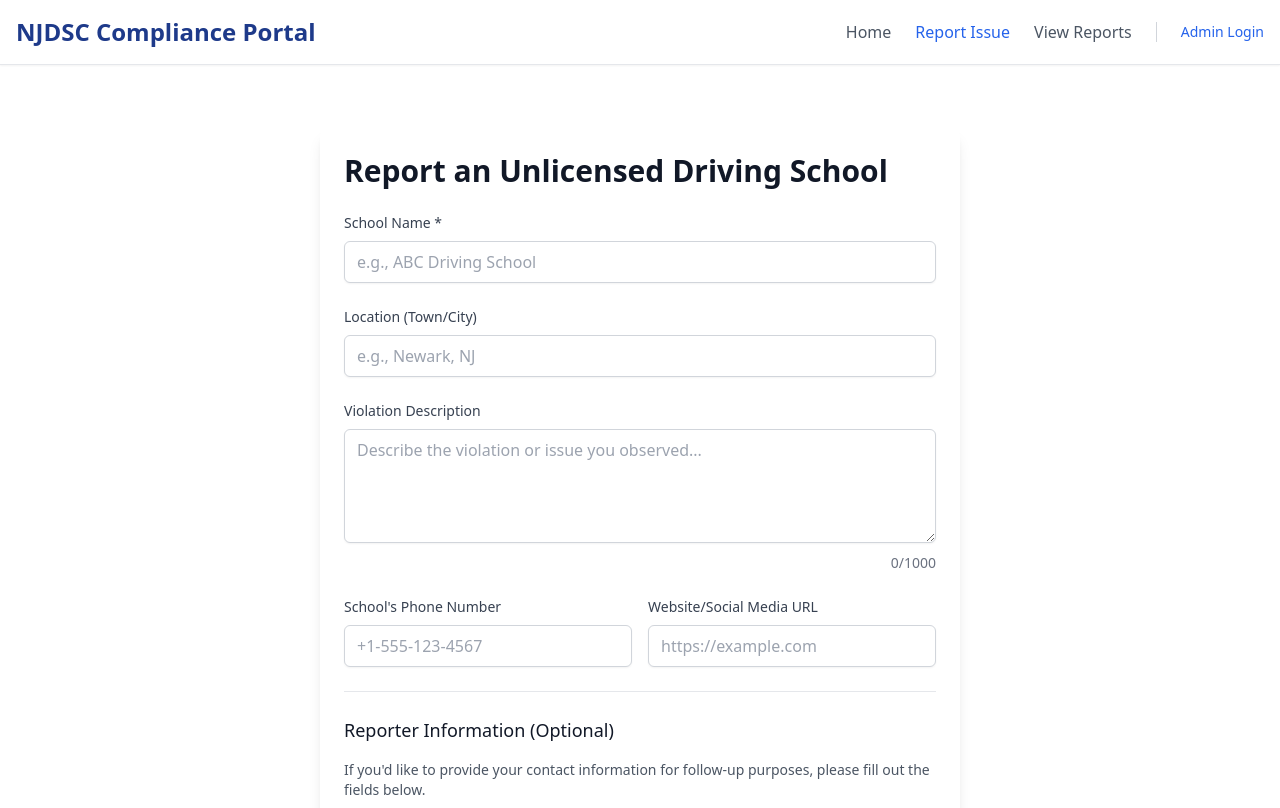
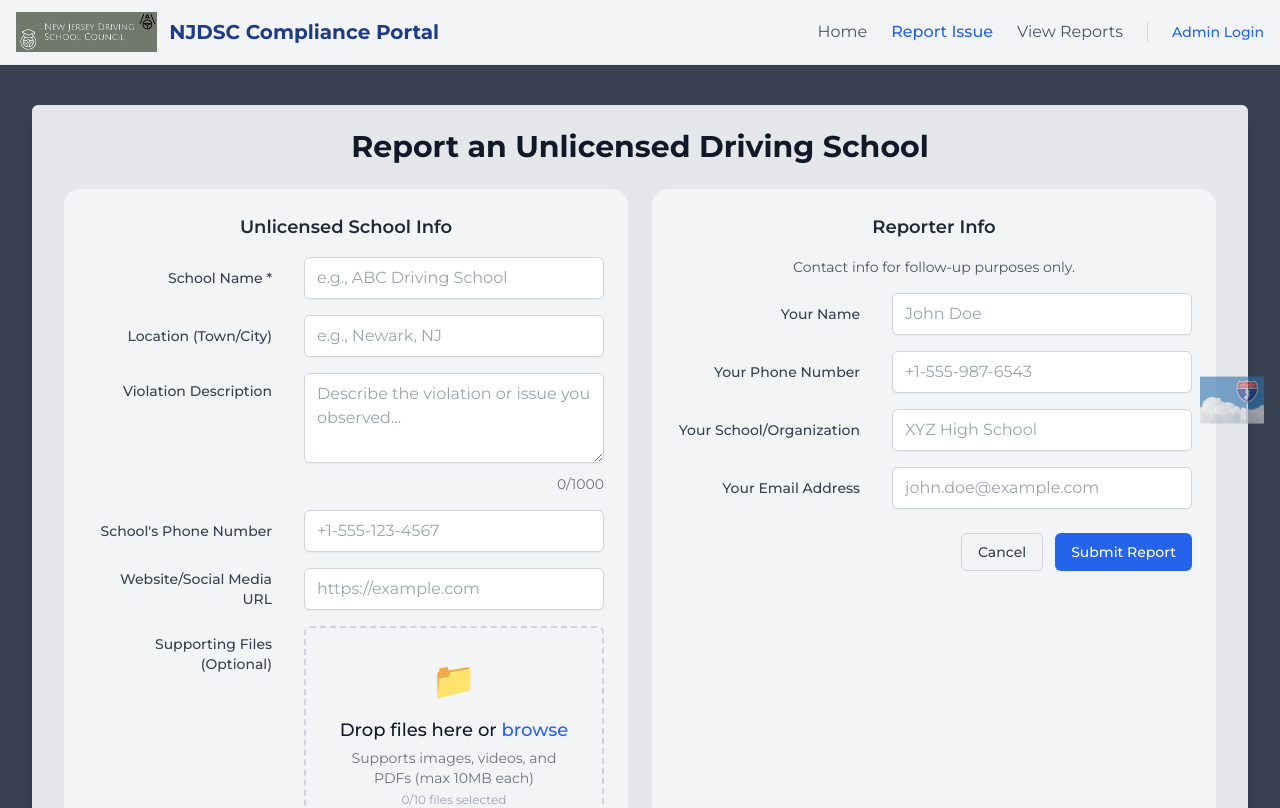
Before and after one commit to larspage/UnlicesnsedDrivingSchool, a React (Vite) app: page /report in a window 1280 px wide. Shown: the top 808 px of the page. Built offline with nearby package versions, Linux system fonts and the light colour scheme.

Commit message:
Made it prettier

```diff
--- a/src/components/Header.tsx
+++ b/src/components/Header.tsx
@@ -46,11 +46,18 @@ const Header = () => {
   };
 
   return (
-    <header className="bg-white shadow-sm border-b">
-      <div className="container mx-auto px-4 py-4">
+    <header className="bg-gray-100 shadow-sm border-b">
+      <div className="container mx-auto px-4 py-3">
         <div className="flex justify-between items-center">
-          <Link to="/" className="text-xl md:text-2xl font-bold njdsc-brand">
-            NJDSC Compliance Portal
+          <Link to="/" className="flex items-center space-x-3">
+            <img
+              src="/NJDXCLogo.jpg"
+              alt="NJDXC Logo"
+              className="h-10 w-auto"
+            />
+            <div className="text-lg md:text-xl font-bold njdsc-brand">
+              NJDSC Compliance Portal
+            </div>
           </Link>
 
           {/* Desktop Navigation */}
--- a/src/components/Layout.tsx
+++ b/src/components/Layout.tsx
@@ -8,12 +8,21 @@ interface LayoutProps {
 
 const Layout = ({ children }: LayoutProps) => {
   return (
-    <div className="min-h-screen flex flex-col">
+    <div className="min-h-screen flex flex-col relative">
       <Header />
-      <main className="flex-grow container mx-auto px-4 py-8">
+      <main className="flex-grow container mx-auto px-4 py-6">
         {children}
       </main>
       <Footer />
+
+      {/* NJ Sign - positioned off to the side */}
+      <div className="fixed right-4 top-1/2 transform -translate-y-1/2 z-10 hidden lg:block">
+        <img
+          src="/NJsign.jpg"
+          alt="NJ Sign"
+          className="w-16 h-auto opacity-60 hover:opacity-80 transition-opacity duration-200"
+        />
+      </div>
     </div>
   );
 };
--- a/src/components/ReportForm.tsx
+++ b/src/components/ReportForm.tsx
@@ -203,18 +203,22 @@ const ReportForm: React.FC = () => {
   }
 
   return (
-    <div className="max-w-2xl mx-auto px-4">
-      <div className="bg-white shadow-lg rounded-lg p-4 md:p-6">
-        <h1 className="text-2xl md:text-3xl font-bold text-gray-900 mb-6">
+    <div className="max-w-6xl mx-auto">
+      <h1 className="text-2xl md:text-3xl font-bold text-gray-900 mb-6 text-center">
         Report an Unlicensed Driving School
       </h1>
 
-        <form onSubmit={handleSubmit} className="space-y-6">
+      <div className="grid grid-cols-1 lg:grid-cols-2 gap-6">
+        {/* Section 1: Unlicensed School Info */}
+        <div className="bg-gray-100 rounded-2xl p-4 md:p-6">
+          <h2 className="text-lg font-semibold text-gray-800 mb-4 text-center">Unlicensed School Info</h2>
+          <form onSubmit={handleSubmit}>
+            <div className="grid grid-cols-1 md:grid-cols-[200px_1fr] gap-4 items-center">
               {/* School Name - Required */}
-          <div>
-            <label htmlFor="schoolName" className="block text-sm font-medium text-gray-700 mb-2">
+              <label htmlFor="schoolName" className="text-sm font-medium text-gray-700 md:text-right md:pr-4">
                 School Name *
               </label>
+              <div className="md:col-span-1">
                 <input
                   type="text"
                   id="schoolName"
@@ -233,10 +237,10 @@ const ReportForm: React.FC = () => {
               </div>
 
               {/* Location */}
-          <div>
-            <label htmlFor="location" className="block text-sm font-medium text-gray-700 mb-2">
+              <label htmlFor="location" className="text-sm font-medium text-gray-700 md:text-right md:pr-4">
                 Location (Town/City)
               </label>
+              <div className="md:col-span-1">
                 <input
                   type="text"
                   id="location"
@@ -255,16 +259,16 @@ const ReportForm: React.FC = () => {
               </div>
 
               {/* Violation Description */}
-          <div>
-            <label htmlFor="violationDescription" className="block text-sm font-medium text-gray-700 mb-2">
+              <label htmlFor="violationDescription" className="text-sm font-medium text-gray-700 md:text-right md:pr-4 md:self-start md:pt-2">
                 Violation Description
               </label>
+              <div className="md:col-span-1">
                 <textarea
                   id="violationDescription"
                   name="violationDescription"
                   value={formData.violationDescription}
                   onChange={handleInputChange}
-              rows={4}
+                  rows={3}
                   className={`w-full px-3 py-2 border rounded-md shadow-sm focus:outline-none focus:ring-2 focus:ring-blue-500 ${
                     errors.violationDescription ? 'border-red-300' : 'border-gray-300'
                   }`}
@@ -282,11 +286,10 @@ const ReportForm: React.FC = () => {
               </div>
 
               {/* Contact Information */}
-          <div className="grid grid-cols-1 md:grid-cols-2 gap-4">
-            <div>
-              <label htmlFor="phoneNumber" className="block text-sm font-medium text-gray-700 mb-2">
+              <label htmlFor="phoneNumber" className="text-sm font-medium text-gray-700 md:text-right md:pr-4">
                 School's Phone Number
               </label>
+              <div className="md:col-span-1">
                 <input
                   type="tel"
                   id="phoneNumber"
@@ -303,10 +306,10 @@ const ReportForm: React.FC = () => {
                 )}
               </div>
 
-            <div>
-              <label htmlFor="websiteUrl" className="block text-sm font-medium text-gray-700 mb-2">
+              <label htmlFor="websiteUrl" className="text-sm font-medium text-gray-700 md:text-right md:pr-4">
                 Website/Social Media URL
               </label>
+              <div className="md:col-span-1">
                 <input
                   type="url"
                   id="websiteUrl"
@@ -322,20 +325,39 @@ const ReportForm: React.FC = () => {
                   <p className="mt-1 text-sm text-red-600">{errors.websiteUrl}</p>
                 )}
               </div>
+
+              {/* File Upload */}
+              <label className="text-sm font-medium text-gray-700 md:text-right md:pr-4 md:self-start md:pt-2">
+                Supporting Files (Optional)
+              </label>
+              <div className="md:col-span-1">
+                <FileUpload
+                  onFilesChange={handleFilesChange}
+                  maxFiles={10}
+                />
+                {errors.files && (
+                  <p className="mt-2 text-sm text-red-600">{errors.files}</p>
+                )}
+              </div>
+            </div>
+          </form>
         </div>
 
+        {/* Section 2: Reporter Info */}
+        <div className="bg-gray-100 rounded-2xl p-4 md:p-6">
+          <h2 className="text-lg font-semibold text-gray-800 mb-4 text-center">Reporter Info</h2>
+
           {/* Reporter Information (Optional) */}
-          <div className="border-t pt-6">
-            <h3 className="text-lg font-medium text-gray-900 mb-4">Reporter Information (Optional)</h3>
-            <p className="text-sm text-gray-600 mb-4">
-              If you'd like to provide your contact information for follow-up purposes, please fill out the fields below.
+          <div className="mb-6">
+            <p className="text-sm text-gray-600 mb-4 text-center">
+              Contact info for follow-up purposes only.
             </p>
 
-            <div className="grid grid-cols-1 md:grid-cols-2 gap-4">
-              <div>
-                <label htmlFor="reporterName" className="block text-sm font-medium text-gray-700 mb-2">
+            <div className="grid grid-cols-1 md:grid-cols-[200px_1fr] gap-4 items-center">
+              <label htmlFor="reporterName" className="text-sm font-medium text-gray-700 md:text-right md:pr-4">
                 Your Name
               </label>
+              <div className="md:col-span-1">
                 <input
                   type="text"
                   id="reporterName"
@@ -353,10 +375,10 @@ const ReportForm: React.FC = () => {
                 )}
               </div>
 
-              <div>
-                <label htmlFor="reporterPhone" className="block text-sm font-medium text-gray-700 mb-2">
+              <label htmlFor="reporterPhone" className="text-sm font-medium text-gray-700 md:text-right md:pr-4">
                 Your Phone Number
               </label>
+              <div className="md:col-span-1">
                 <input
                   type="tel"
                   id="reporterPhone"
@@ -373,10 +395,10 @@ const ReportForm: React.FC = () => {
                 )}
               </div>
 
-              <div>
-                <label htmlFor="reporterSchool" className="block text-sm font-medium text-gray-700 mb-2">
+              <label htmlFor="reporterSchool" className="text-sm font-medium text-gray-700 md:text-right md:pr-4">
                 Your School/Organization
               </label>
+              <div className="md:col-span-1">
                 <input
                   type="text"
                   id="reporterSchool"
@@ -394,10 +416,10 @@ const ReportForm: React.FC = () => {
                 )}
               </div>
 
-              <div>
-                <label htmlFor="reporterEmail" className="block text-sm font-medium text-gray-700 mb-2">
+              <label htmlFor="reporterEmail" className="text-sm font-medium text-gray-700 md:text-right md:pr-4">
                 Your Email Address
               </label>
+              <div className="md:col-span-1">
                 <input
                   type="email"
                   id="reporterEmail"
@@ -417,33 +439,19 @@ const ReportForm: React.FC = () => {
             </div>
           </div>
 
-          {/* File Upload */}
-          <div>
-            <label className="block text-sm font-medium text-gray-700 mb-2">
-              Supporting Files (Optional)
-            </label>
-            <FileUpload
-              onFilesChange={handleFilesChange}
-              maxFiles={10}
-            />
-            {errors.files && (
-              <p className="mt-2 text-sm text-red-600">{errors.files}</p>
-            )}
-          </div>
-
           {/* Submit Error */}
           {errors.submit && (
-            <div className="bg-red-50 border border-red-200 rounded-md p-4">
-              <p className="text-red-800">{errors.submit}</p>
+            <div className="bg-red-50 border border-red-200 rounded-md p-3 mb-4">
+              <p className="text-red-800 text-sm">{errors.submit}</p>
             </div>
           )}
 
           {/* Submit Button */}
-          <div className="flex flex-col sm:flex-row justify-end gap-3 sm:space-x-4 sm:space-y-0">
+          <div className="flex flex-col sm:flex-row justify-end gap-3">
             <button
               type="button"
               onClick={() => navigate('/')}
-              className="px-6 py-2 border border-gray-300 rounded-md text-gray-700 hover:bg-gray-50 focus:outline-none focus:ring-2 focus:ring-gray-500 order-2 sm:order-1"
+              className="px-4 py-2 border border-gray-300 rounded-md text-gray-700 hover:bg-gray-50 focus:outline-none focus:ring-2 focus:ring-gray-500 text-sm font-medium"
               disabled={isSubmitting}
             >
               Cancel
@@ -451,15 +459,17 @@ const ReportForm: React.FC = () => {
             <button
               type="submit"
               disabled={isSubmitting}
-              className="px-6 py-2 bg-blue-600 text-white rounded-md hover:bg-blue-700 focus:outline-none focus:ring-2 focus:ring-blue-500 disabled:opacity-50 disabled:cursor-not-allowed order-1 sm:order-2"
+              className="px-4 py-2 bg-blue-600 text-white rounded-md hover:bg-blue-700 focus:outline-none focus:ring-2 focus:ring-blue-500 disabled:opacity-50 disabled:cursor-not-allowed text-sm font-medium"
+              onClick={handleSubmit}
             >
               {isSubmitting ? 'Submitting...' : 'Submit Report'}
             </button>
           </div>
-        </form>
+        </div>
+      </div>
 
       {/* Privacy Notice */}
-        <div className="mt-8 p-4 bg-gray-50 rounded-md">
+      <div className="mt-6 p-4 bg-gray-50 rounded-md">
         <h3 className="text-sm font-medium text-gray-900 mb-2">Privacy Notice</h3>
         <p className="text-sm text-gray-600">
           Your report will be reviewed by NJDSC compliance staff. Contact information is optional
@@ -467,7 +477,6 @@ const ReportForm: React.FC = () => {
         </p>
       </div>
     </div>
-    </div>
   );
 };
 
--- a/src/pages/ReportPage.tsx
+++ b/src/pages/ReportPage.tsx
@@ -3,8 +3,12 @@ import ReportForm from '../components/ReportForm';
 
 const ReportPage = () => {
   return (
-    <div className="container mx-auto px-4 py-8">
-      <ReportForm />
+    <div className="min-h-screen py-4">
+      <div className="container mx-auto px-4">
+        <div className="bg-gray-200 rounded-lg p-4 md:p-6 shadow-lg">
+          <ReportForm />
+        </div>
+      </div>
     </div>
   );
 };
--- a/src/styles/index.css
+++ b/src/styles/index.css
@@ -1,11 +1,41 @@
+@import url('https://fonts.googleapis.com/css2?family=Montserrat:wght@300;400;500;600;700&display=swap');
+
 @tailwind base;
 @tailwind components;
 @tailwind utilities;
 
-/* Suppress deprecated CSS warnings */
+/* Global font family and background */
 * {
+  font-family: 'Montserrat', Arial, sans-serif;
   -webkit-text-size-adjust: 100%;
   text-size-adjust: 100%;
+}
+
+body {
+  background-color: #374151; /* Dark grey background */
+  min-height: 100vh;
+}
+
+/* Compact and higher density styles */
+.container {
+  @apply max-w-7xl;
+}
+
+main {
+  @apply py-6;
+}
+
+section {
+  @apply mb-6;
+}
+
+/* Reduce padding and margins for higher density */
+.bg-white {
+  @apply p-4 md:p-6;
+}
+
+.rounded-lg {
+  @apply rounded-md;
 }
 
 /* Custom styles */
```
Also changed, not shown: src/pages/HomePage.tsx (+5 -5 lines), public/NJDXCLogo.jpg (added), public/NJsign.jpg (added). Lines whose indentation alone changed are shown as unchanged.
